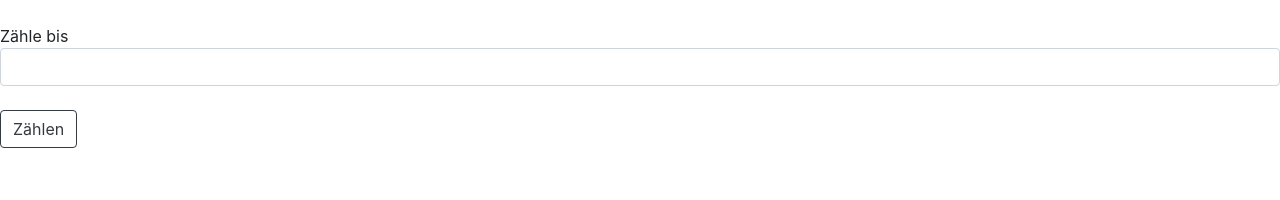
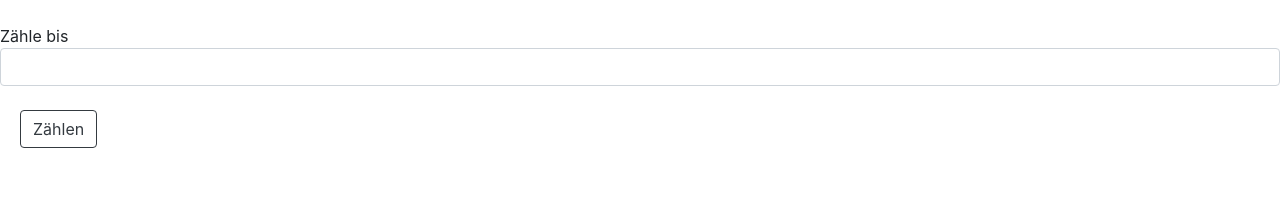
Before and after one commit to Va2828Cz/sabw2019-valentin, an Angular app: page / in a window 1280 px wide. Shown: the top 200 px of the page. Built offline with nearby package versions, Linux system fonts and the light colour scheme.

Commit message:
2 files modified

```diff
--- a/src/app/listen/listen.component.css
+++ b/src/app/listen/listen.component.css
@@ -0,0 +1,7 @@
+#i_zaehlen{
+  margin-left: 20px;
+
+}
+#exampleFormControlInput1{
+
+}
--- a/src/app/listen/listen.component.html
+++ b/src/app/listen/listen.component.html
@@ -3,7 +3,7 @@
 		Zähle bis
 		<input name= "zahl" type= "number" class="form-control" id="exampleFormControlInput1" [(ngModel)]="ende" />
     <br/>
-    <button type="button" class="btn btn-outline-dark" (click)="zaehle()" >
+    <button type="button" class="btn btn-outline-dark" (click)="zaehle()" id="i_zaehlen" >
       Zählen
 
     </button>
```
